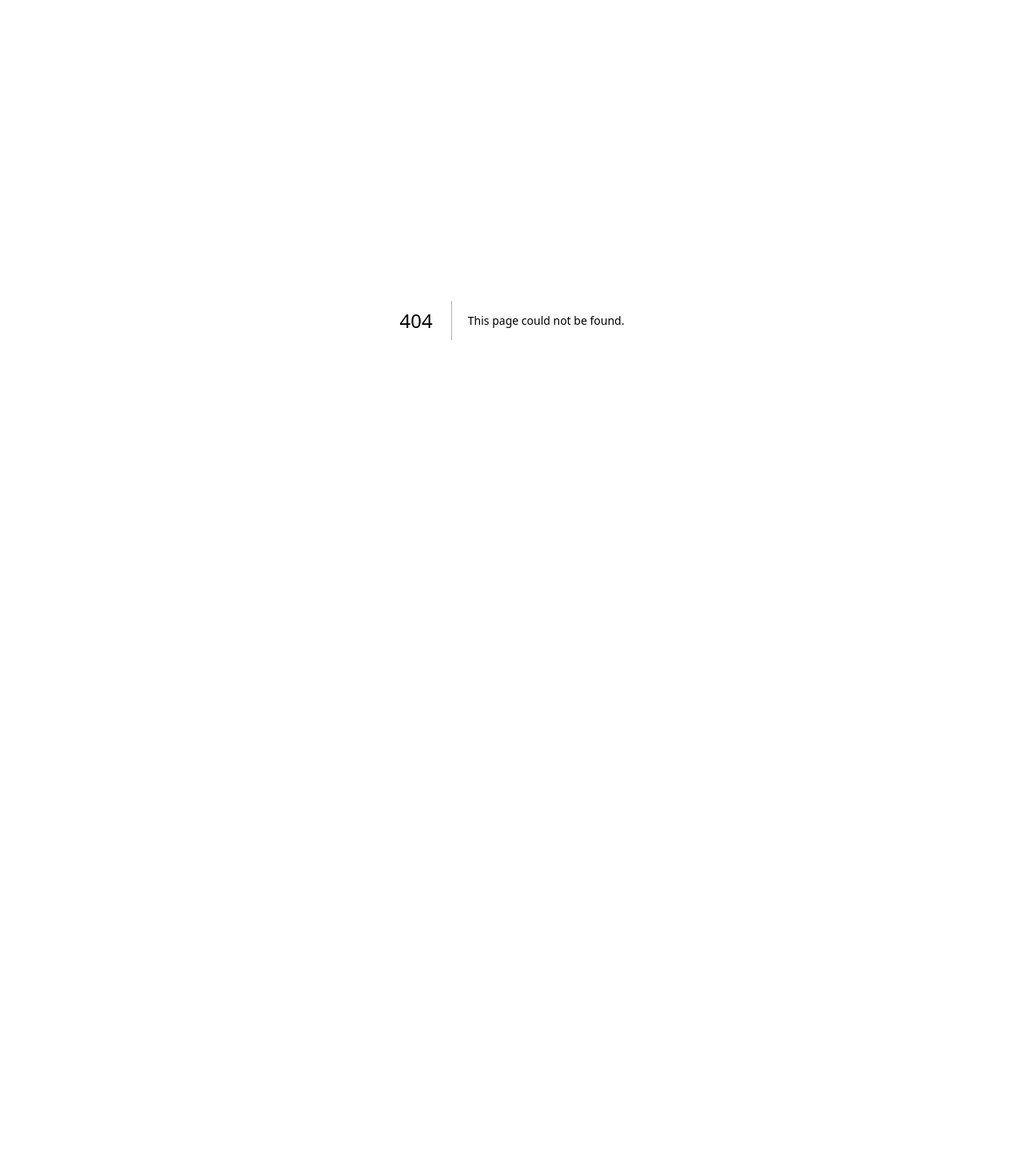
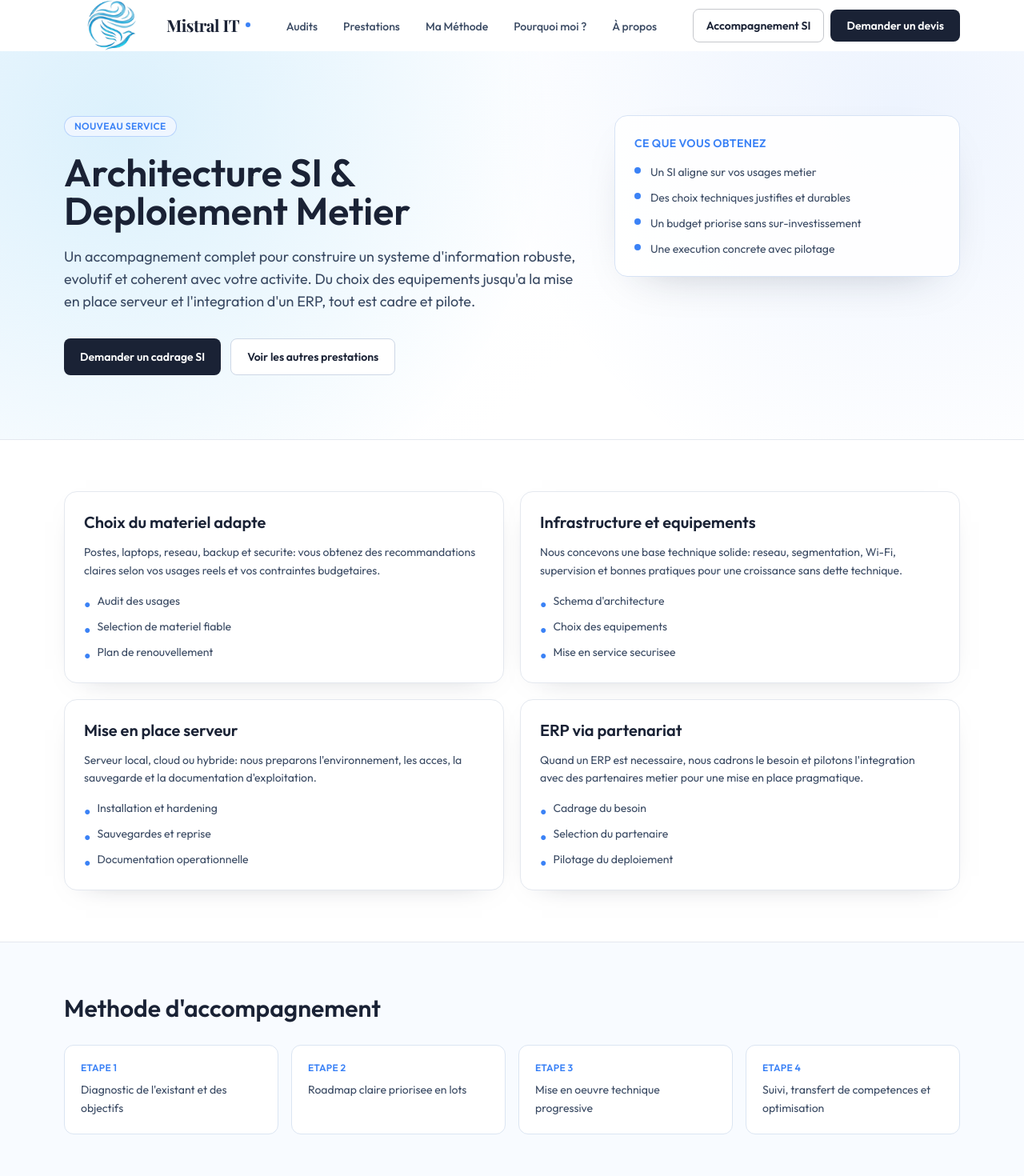
Before and after one commit to lionneleng-droid/Site_Mistral-IT, a Next.js app: page /accompagnement-si in a window 1280 px wide. Before the commit this address had no page. Shown: the top 1470 px of the page at 80% size. Before the commit the page ends 800 px from the top, so only its background shows below. Built offline with nearby package versions, Linux system fonts and the light colour scheme.

Commit message:
fix: add page accompagnement

```diff
--- /dev/null
+++ b/app/accompagnement-si/page.tsx
@@ -0,0 +1,154 @@
+import Link from "next/link";
+import Navbar from "../../components/Navbar";
+import Footer from "../../components/Footer";
+
+const pillars = [
+  {
+    title: "Choix du materiel adapte",
+    description:
+      "Postes, laptops, reseau, backup et securite: vous obtenez des recommandations claires selon vos usages reels et vos contraintes budgetaires.",
+    points: ["Audit des usages", "Selection de materiel fiable", "Plan de renouvellement"],
+  },
+  {
+    title: "Infrastructure et equipements",
+    description:
+      "Nous concevons une base technique solide: reseau, segmentation, Wi-Fi, supervision et bonnes pratiques pour une croissance sans dette technique.",
+    points: ["Schema d'architecture", "Choix des equipements", "Mise en service securisee"],
+  },
+  {
+    title: "Mise en place serveur",
+    description:
+      "Serveur local, cloud ou hybride: nous preparons l'environnement, les acces, la sauvegarde et la documentation d'exploitation.",
+    points: ["Installation et hardening", "Sauvegardes et reprise", "Documentation operationnelle"],
+  },
+  {
+    title: "ERP via partenariat",
+    description:
+      "Quand un ERP est necessaire, nous cadrons le besoin et pilotons l'integration avec des partenaires metier pour une mise en place pragmatique.",
+    points: ["Cadrage du besoin", "Selection du partenaire", "Pilotage du deploiement"],
+  },
+];
+
+const steps = [
+  "Diagnostic de l'existant et des objectifs",
+  "Roadmap claire priorisee en lots",
+  "Mise en oeuvre technique progressive",
+  "Suivi, transfert de competences et optimisation",
+];
+
+export default function AccompagnementSIPage() {
+  return (
+    <>
+      <Navbar />
+
+      <main className="pt-16 bg-white text-ink">
+        <section className="relative overflow-hidden border-b border-[#e4e8ef]">
+          <div className="absolute inset-0 bg-[radial-gradient(circle_at_12%_20%,rgba(14,165,233,0.13),transparent_45%),radial-gradient(circle_at_88%_14%,rgba(59,130,246,0.09),transparent_42%),linear-gradient(135deg,#f8fbff_0%,#ffffff_62%)]" />
+
+          <div className="relative max-w-7xl mx-auto px-6 lg:px-20 py-14 lg:py-20 grid lg:grid-cols-[1.2fr_0.8fr] gap-10 items-start">
+            <div>
+              <p className="inline-flex items-center rounded-full border border-sky/30 bg-skylt px-3 py-1 text-xs font-semibold tracking-wide text-sky uppercase">
+                Nouveau service
+              </p>
+              <h1 className="mt-5 text-3xl lg:text-5xl font-bold leading-tight text-ink">
+                Architecture SI & Deploiement Metier
+              </h1>
+              <p className="mt-5 max-w-2xl text-base lg:text-lg text-slate leading-relaxed">
+                Un accompagnement complet pour construire un systeme d'information robuste, evolutif et coherent avec votre activite.
+                Du choix des equipements jusqu'a la mise en place serveur et l'integration d'un ERP, tout est cadre et pilote.
+              </p>
+
+              <div className="mt-8 flex flex-wrap gap-3">
+                <Link
+                  href="/#contact"
+                  className="inline-flex items-center rounded-lg bg-ink px-5 py-3 text-sm font-semibold text-white transition-colors hover:bg-sky"
+                >
+                  Demander un cadrage SI
+                </Link>
+                <Link
+                  href="/#services"
+                  className="inline-flex items-center rounded-lg border border-[#cdd7e6] bg-white px-5 py-3 text-sm font-semibold text-ink transition-colors hover:bg-skylt"
+                >
+                  Voir les autres prestations
+                </Link>
+              </div>
+            </div>
+
+            <div className="rounded-2xl border border-[#d7e3f5] bg-white/90 p-6 shadow-[0_20px_60px_-35px_rgba(26,34,53,0.35)]">
+              <h2 className="text-sm font-semibold tracking-wide uppercase text-sky">Ce que vous obtenez</h2>
+              <ul className="mt-4 space-y-3">
+                {[
+                  "Un SI aligne sur vos usages metier",
+                  "Des choix techniques justifies et durables",
+                  "Un budget priorise sans sur-investissement",
+                  "Une execution concrete avec pilotage",
+                ].map((item) => (
+                  <li key={item} className="flex items-start gap-3 text-sm text-slate">
+                    <span className="mt-1 h-2 w-2 rounded-full bg-sky shrink-0" />
+                    <span>{item}</span>
+                  </li>
+                ))}
+              </ul>
+            </div>
+          </div>
+        </section>
+
+        <section className="max-w-7xl mx-auto px-6 lg:px-20 py-14 lg:py-16">
+          <div className="grid md:grid-cols-2 gap-5">
+            {pillars.map((pillar) => (
+              <article
+                key={pillar.title}
+                className="rounded-2xl border border-[#e4e8ef] p-6 bg-white shadow-[0_10px_35px_-28px_rgba(26,34,53,0.5)]"
+              >
+                <h3 className="text-xl font-semibold text-ink">{pillar.title}</h3>
+                <p className="mt-3 text-sm text-slate leading-relaxed">{pillar.description}</p>
+                <ul className="mt-4 space-y-2">
+                  {pillar.points.map((point) => (
+                    <li key={point} className="text-sm text-slate flex items-start gap-2">
+                      <span className="mt-1 text-sky">●</span>
+                      <span>{point}</span>
+                    </li>
+                  ))}
+                </ul>
+              </article>
+            ))}
+          </div>
+        </section>
+
+        <section className="border-y border-[#e4e8ef] bg-[#f8fbff]">
+          <div className="max-w-7xl mx-auto px-6 lg:px-20 py-14 lg:py-16">
+            <h2 className="text-2xl lg:text-3xl font-bold text-ink">Methode d'accompagnement</h2>
+            <div className="mt-7 grid sm:grid-cols-2 lg:grid-cols-4 gap-4">
+              {steps.map((step, index) => (
+                <div key={step} className="rounded-xl bg-white border border-[#dbe5f2] p-5">
+                  <p className="text-xs font-semibold uppercase tracking-wide text-sky">Etape {index + 1}</p>
+                  <p className="mt-2 text-sm text-slate leading-relaxed">{step}</p>
+                </div>
+              ))}
+            </div>
+          </div>
+        </section>
+
+        <section className="max-w-7xl mx-auto px-6 lg:px-20 py-14 lg:py-16">
+          <div className="rounded-2xl border border-ink bg-ink px-6 py-8 lg:px-10 lg:py-10 text-white flex flex-col lg:flex-row lg:items-center lg:justify-between gap-5">
+            <div>
+              <p className="text-xs uppercase tracking-wide text-sky">Pret a structurer votre SI ?</p>
+              <h2 className="mt-2 text-2xl lg:text-3xl font-bold">On transforme les besoins metier en systeme concret.</h2>
+              <p className="mt-3 text-sm lg:text-base text-[#c2d2ea] max-w-2xl">
+                Vous gardez une vision claire des priorites, du budget et des choix techniques a chaque etape.
+              </p>
+            </div>
+            <Link
+              href="/#contact"
+              className="inline-flex justify-center items-center rounded-lg bg-white px-5 py-3 text-sm font-semibold text-ink transition-colors hover:bg-skylt"
+            >
+              Lancer mon projet SI
+            </Link>
+          </div>
+        </section>
+      </main>
+
+      <Footer />
+    </>
+  );
+}
--- a/components/Navbar.tsx
+++ b/components/Navbar.tsx
@@ -38,6 +38,9 @@ export default function Navbar() {
   const ctaClasses = isOverDark
     ? "bg-white text-ink hover:bg-gray-100"
     : "bg-ink text-white hover:bg-sky";
+  const serviceCtaClasses = isOverDark
+    ? "text-white border-white/40 hover:bg-white/10"
+    : "text-ink border-ink/25 hover:bg-skylt";
 
   const scrollToTop = () => {
     window.scrollTo({ top: 0, behavior: 'smooth' });
@@ -84,12 +87,20 @@ export default function Navbar() {
         </ul>
 
         {/* CTA */}
-        <a
-          href="#contact"
-          className={`hidden md:inline-flex items-center gap-2 text-sm font-semibold px-5 py-2.5 rounded-lg transition-colors ${ctaClasses}`}
-        >
-          Demander un devis
-        </a>
+        <div className="hidden md:flex items-center gap-2">
+          <Link
+            href="/accompagnement-si"
+            className={`inline-flex items-center gap-2 text-sm font-semibold px-4 py-2.5 rounded-lg border transition-colors ${serviceCtaClasses}`}
+          >
+            Accompagnement SI
+          </Link>
+          <a
+            href="#contact"
+            className={`inline-flex items-center gap-2 text-sm font-semibold px-5 py-2.5 rounded-lg transition-colors ${ctaClasses}`}
+          >
+            Demander un devis
+          </a>
+        </div>
 
         {/* Mobile burger */}
         <button
@@ -106,6 +117,13 @@ export default function Navbar() {
       {/* Mobile menu */}
       {menuOpen && (
         <div className={`md:hidden ${isOverDark ? "bg-ink border-gray-700" : "bg-white"} border-t border-[#e4e8ef] px-6 py-4 flex flex-col gap-4`}>
+          <Link
+            href="/accompagnement-si"
+            onClick={() => setMenuOpen(false)}
+            className={`text-sm font-semibold px-4 py-2.5 rounded-lg text-center border ${isOverDark ? "text-white border-white/40" : "text-ink border-ink/25"}`}
+          >
+            Accompagnement SI
+          </Link>
           {NAV_LINKS.map(({ href, label }) => (
             <a
               key={href}
```
